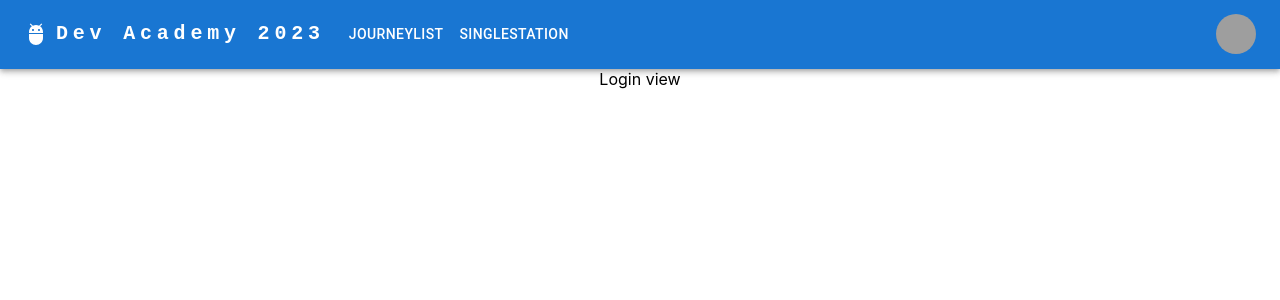
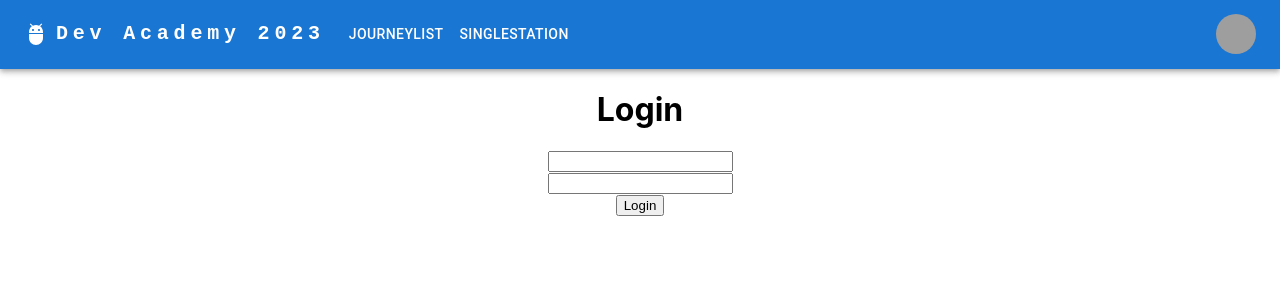
Before and after one commit to GonzaloAraya/Solita-frontend-react, a React (Create React App) app in the folder solita-2023/: page /Login in a window 1280 px wide. Shown: the top 300 px of the page. Built offline with nearby package versions, Linux system fonts and the light colour scheme; grey boxes are pictures that could not be loaded.

Commit message:
added axios authentication, basic login view and added token to localStorage

```diff
--- a/solita-2023/src/components/Login.js
+++ b/solita-2023/src/components/Login.js
@@ -1,9 +1,27 @@
-import React from "react";
+import React, { useEffect, useState } from 'react'
+import { authentication } from '../controllers/Data';
 
 const Login = () => {
+
+  const [user, setUser] = useState()
+  const [password, setPassword] = useState()
+
+  async function login() {
+    await authentication(user, password)
+    .catch(console.error)
+    .then(response=>{
+      console.log(response)
+    })
+  }
+
   return (
-    <div className="App">
-        Login view
+    <div className="Login">
+        <h1>Login</h1>
+        <div>
+          <input type="text" onChange={(event) => setUser(event.target.value)} /> <br></br>
+          <input type="password" onChange={(event) => setPassword(event.target.value)} /> <br></br>
+          <button onClick={()=>{login()}}>Login</button>
+        </div>
     </div>
   );
 }
--- a/solita-2023/src/controllers/Data.js
+++ b/solita-2023/src/controllers/Data.js
@@ -22,10 +22,25 @@ export async function stationInformationDeparture(place){
 
 export async function stationInformationReturn(place){
     const response = await axios.get( server + '/public/average/return/' + place);
-    console.log(response.data)
     if(!response) {
         throw new Error(response);
     } else {
         return response.data;
     }
 }
+
+export async function authentication(user, password){
+    const response = await axios.post( server + '/public/authenticate', {
+        user: user,
+        password: password
+      });
+    if(!response) {
+        throw new Error(response);
+    } else {
+        localStorage.setItem('login', JSON.stringify({
+            login: true,
+            token:response.data.jwtToken
+        }))
+        return response.data;
+    }
+}
```
Also changed, not shown: solita-2023/src/components/login/Users.js (added).
